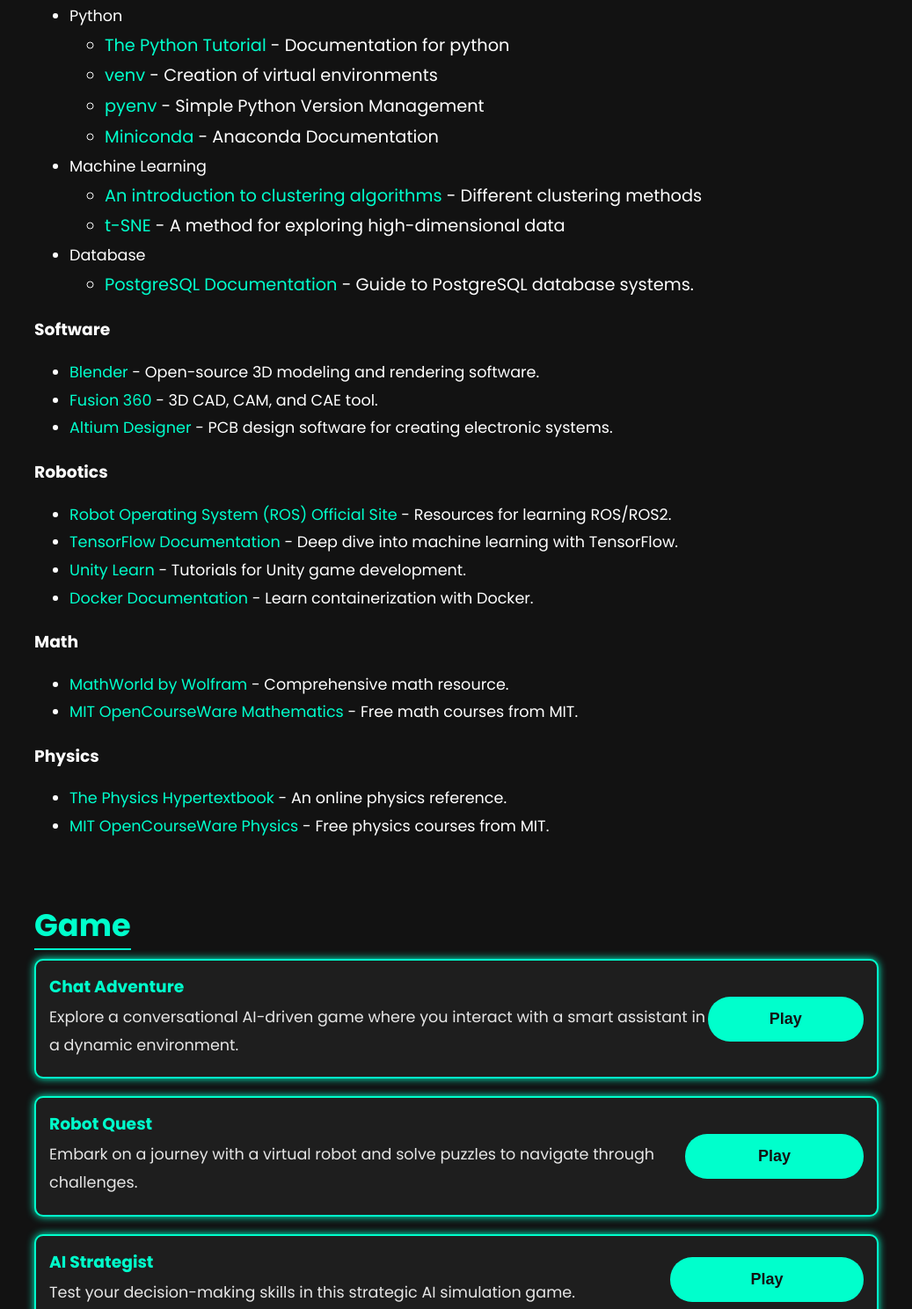
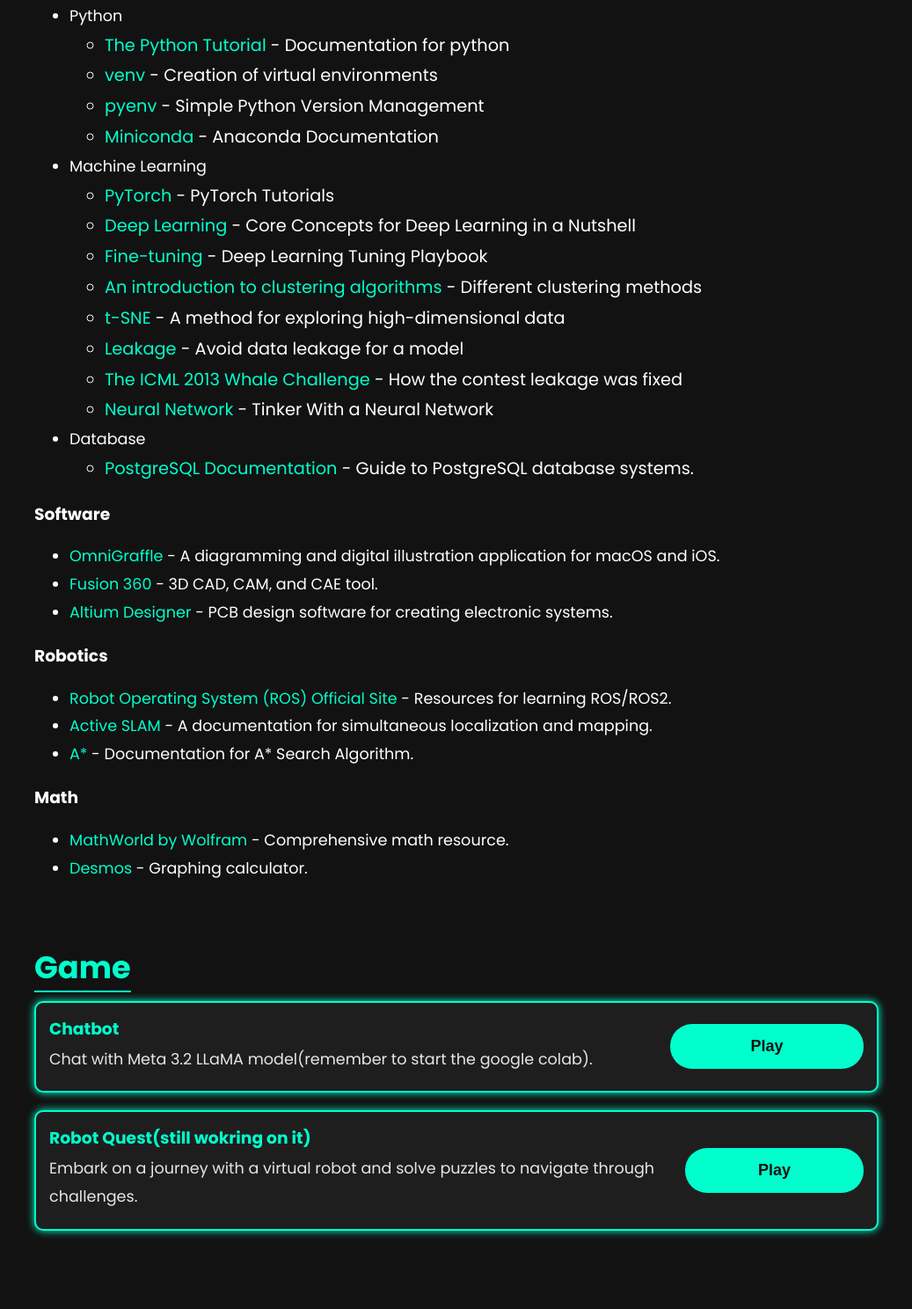
Before and after one commit to rueyday/ruey.day, a plain HTML site: page index.html in a window 1280 px wide. Shown: the part 2018-3506 px from the top of the page at 88% size, without its empty margins (121-1158 px from the left). Drawn offline with Linux system fonts and the light colour scheme.

Commit message:
complete the website for now

```diff
--- a/index.html
+++ b/index.html
@@ -183,7 +183,7 @@
                     <p>
                         Check out my journey here:
                         <a href="experience.html" style="color: #00ffcc; text-decoration: none;">Experience</a> |
-                        <a href="honor.html" style="color: #00ffcc; text-decoration: none;">Honors and Awards</a>.
+                        <a href="honor.html" style="color: #00ffcc; text-decoration: none;">Honors and Awards(still wokring on it)</a>.
                     </p>
                 </div>
             </div>
@@ -243,8 +243,15 @@
                 </li>
                 <li>Machine Learning
                     <ul>
+                    <li><a href="https://pytorch.org/tutorials/" target="_blank">PyTorch</a> - PyTorch Tutorials</li>
+                    <li><a href="https://developer.nvidia.com/blog/deep-learning-nutshell-core-concepts/" target="_blank">Deep Learning</a> - Core Concepts for Deep Learning in a Nutshell</li>
+                    <li><a href="https://github.com/google-research/tuning_playbook?tab=readme-ov-file#what-are-the-update-rules-for-all-the-popular-optimization-algorithms" target="_blank">Fine-tuning</a> - Deep Learning Tuning Playbook</li>
                     <li><a href="https://www.freecodecamp.org/news/how-machines-make-sense-of-big-data-an-introduction-to-clustering-algorithms-4bd97d4fbaba" target="_blank">An introduction to clustering algorithms</a> - Different clustering methods</li>
                     <li><a href="https://distill.pub/2016/misread-tsne/#citation" target="_blank">t-SNE</a> - A method for exploring high-dimensional data</li>
+                    <li><a href="https://medium.com/@colin.fraser/the-treachery-of-leakage-56a2d7c4e931" target="_blank">Leakage</a> - Avoid data leakage for a model</li>
+                    <li><a href="https://www.kaggle.com/c/the-icml-2013-whale-challenge-right-whale-redux/discussion/4865#25839#post25839" target="_blank">The ICML 2013 Whale Challenge</a> - How the contest leakage was fixed</li>
+                    <li><a href="https://playground.tensorflow.org/#activation=tanh&batchSize=10&dataset=circle&regDataset=reg-plane&learningRate=0.03&regularizationRate=0&noise=0&networkShape=4,2&seed=0.63924&showTestData=false&discretize=false&percTrainData=50&x=true&y=true&xTimesY=false&xSquared=false&ySquared=false&cosX=false&sinX=false&cosY=false&sinY=false&collectStats=false&problem=classification&initZero=false&hideText=false" target="_blank">Neural Network</a> - Tinker With a Neural Network</li>
+
                     </ul>
                 </li>
                 <li>Database
@@ -256,7 +263,7 @@
 
             <h3>Software</h3>
             <ul>
-                <li><a href="https://blender.org/" target="_blank">Blender</a> - Open-source 3D modeling and rendering software.</li>
+                <li><a href="https://www.omnigroup.com/omnigraffle/" target="_blank">OmniGraffle</a> - A diagramming and digital illustration application for macOS and iOS.</li>
                 <li><a href="https://www.autodesk.com/products/fusion-360/" target="_blank">Fusion 360</a> - 3D CAD, CAM, and CAE tool.</li>
                 <li><a href="https://www.altium.com/" target="_blank">Altium Designer</a> - PCB design software for creating electronic systems.</li>
             </ul>
@@ -264,21 +271,14 @@
             <h3>Robotics</h3>
             <ul>
                 <li><a href="https://ros.org" target="_blank">Robot Operating System (ROS) Official Site</a> - Resources for learning ROS/ROS2.</li>
-                <li><a href="https://www.tensorflow.org/" target="_blank">TensorFlow Documentation</a> - Deep dive into machine learning with TensorFlow.</li>
-                <li><a href="https://unity.com/learn" target="_blank">Unity Learn</a> - Tutorials for Unity game development.</li>
-                <li><a href="https://www.docker.com/" target="_blank">Docker Documentation</a> - Learn containerization with Docker.</li>
+                <li><a href="https://manikamakam.github.io/SLAM/" target="_blank">Active SLAM</a> - A documentation for simultaneous localization and mapping.</li>
+                <li><a href="https://www.geeksforgeeks.org/a-search-algorithm/" target="_blank">A*</a> - Documentation for A* Search Algorithm.</li>
             </ul>
 
             <h3>Math</h3>
             <ul>
                 <li><a href="https://mathworld.wolfram.com/" target="_blank">MathWorld by Wolfram</a> - Comprehensive math resource.</li>
-                <li><a href="https://ocw.mit.edu/courses/mathematics/" target="_blank">MIT OpenCourseWare Mathematics</a> - Free math courses from MIT.</li>
-            </ul>
-
-            <h3>Physics</h3>
-            <ul>
-                <li><a href="https://physics.info/" target="_blank">The Physics Hypertextbook</a> - An online physics reference.</li>
-                <li><a href="https://ocw.mit.edu/courses/physics/" target="_blank">MIT OpenCourseWare Physics</a> - Free physics courses from MIT.</li>
+                <li><a href="https://www.desmos.com/" target="_blank">Desmos</a> - Graphing calculator.</li>
             </ul>
         </section>
 
@@ -289,28 +289,19 @@
                 <!-- Game 1 -->
                 <div style="display: flex; justify-content: space-between; align-items: center; border: 2px solid #00ffcc; padding: 15px; border-radius: 10px; background-color: #1e1e1e; box-shadow: 0 0 10px #00ffcc;">
                     <div>
-                        <h3 style="margin: 0; color: #00ffcc;">Chat Adventure</h3>
-                        <p style="margin: 5px 0; color: #e6e6e6;">Explore a conversational AI-driven game where you interact with a smart assistant in a dynamic environment.</p>
+                        <h3 style="margin: 0; color: #00ffcc;">Chatbot</h3>
+                        <p style="margin: 5px 0; color: #e6e6e6;">Chat with Meta 3.2 LLaMA model(remember to start the google colab).</p>
                     </div>
-                    <button class="chat-button" style="margin: 0;" onclick="window.location.href='chat-adventure.html'">Play</button>
+                    <button class="chat-button" style="margin: 0;" onclick="window.location.href='chat.html'">Play</button>
                 </div>
 
                 <!-- Game 2 -->
                 <div style="display: flex; justify-content: space-between; align-items: center; border: 2px solid #00ffcc; padding: 15px; border-radius: 10px; background-color: #1e1e1e; box-shadow: 0 0 10px #00ffcc;">
                     <div>
-                        <h3 style="margin: 0; color: #00ffcc;">Robot Quest</h3>
+                        <h3 style="margin: 0; color: #00ffcc;">Robot Quest(still wokring on it)</h3>
                         <p style="margin: 5px 0; color: #e6e6e6;">Embark on a journey with a virtual robot and solve puzzles to navigate through challenges.</p>
                     </div>
                     <button class="chat-button" style="margin: 0;" onclick="window.location.href='robot-quest.html'">Play</button>
-                </div>
-
-                <!-- Game 3 -->
-                <div style="display: flex; justify-content: space-between; align-items: center; border: 2px solid #00ffcc; padding: 15px; border-radius: 10px; background-color: #1e1e1e; box-shadow: 0 0 10px #00ffcc;">
-                    <div>
-                        <h3 style="margin: 0; color: #00ffcc;">AI Strategist</h3>
-                        <p style="margin: 5px 0; color: #e6e6e6;">Test your decision-making skills in this strategic AI simulation game.</p>
-                    </div>
-                    <button class="chat-button" style="margin: 0;" onclick="window.location.href='ai-strategist.html'">Play</button>
                 </div>
             </div>
         </section>
```
